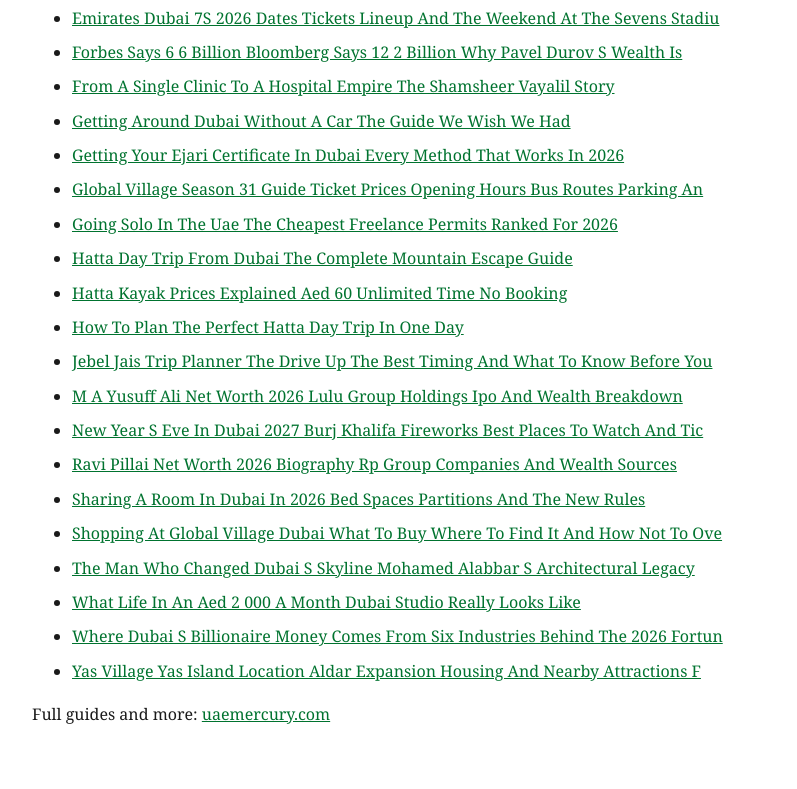
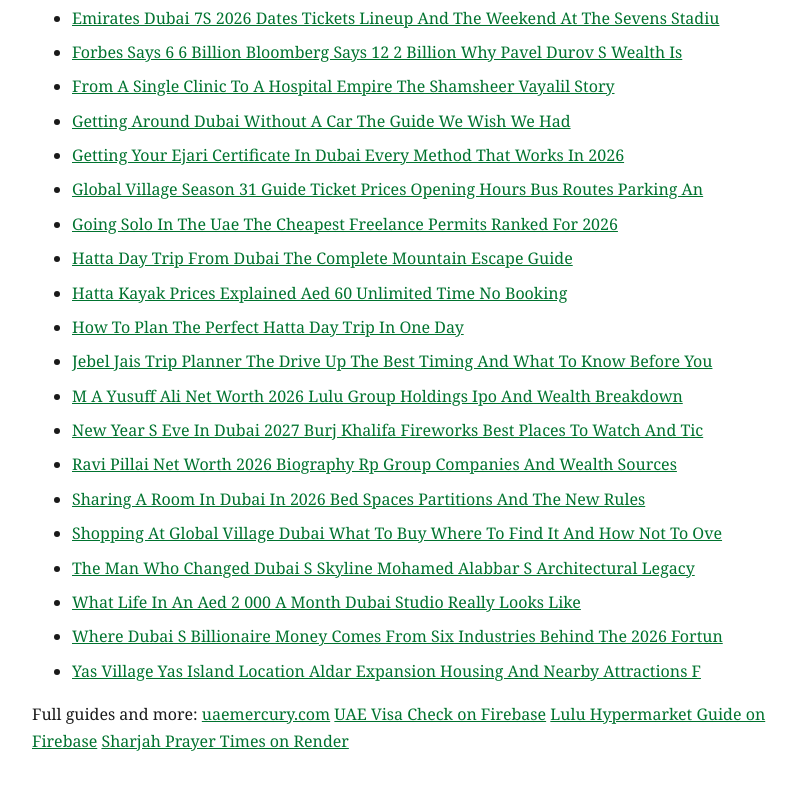
Before and after one commit to uaemercury/uae-guides, a plain HTML site: page index.html in a window 1280 px wide. Shown: the part 637-1426 px from the top of the page, without its empty margins (228-1025 px from the left). Before the commit the page ends 1405 px from the top, so only its background shows below. Drawn offline with Linux system fonts and the light colour scheme.

Commit message:
Add Firebase and Render links to hub footer
Added additional links for guides and resources.

```diff
--- a/index.html
+++ b/index.html
@@ -49,6 +49,6 @@
 <li><a href="posts/where-dubai-s-billionaire-money-comes-from-six-industries-behind-the-2026-fortun.html">Where Dubai S Billionaire Money Comes From Six Industries Behind The 2026 Fortun</a></li>
 <li><a href="posts/yas-village-yas-island-location-aldar-expansion-housing-and-nearby-attractions-f.html">Yas Village Yas Island Location Aldar Expansion Housing And Nearby Attractions F</a></li>
 </ul>
-<p>Full guides and more: <a href="https://uaemercury.com">uaemercury.com</a></p>
+<p>Full guides and more: <a href="https://uaemercury.com">uaemercury.com</a> <a href="https://uae-mercury-visa.web.app/">UAE Visa Check on Firebase</a> <a href="https://uae-mercury-lulu.firebaseapp.com/">Lulu Hypermarket Guide on Firebase</a> <a href="https://uae-mercury-prayer-times.onrender.com/">Sharjah Prayer Times on Render</a></p>
 </body>
 </html>
```
